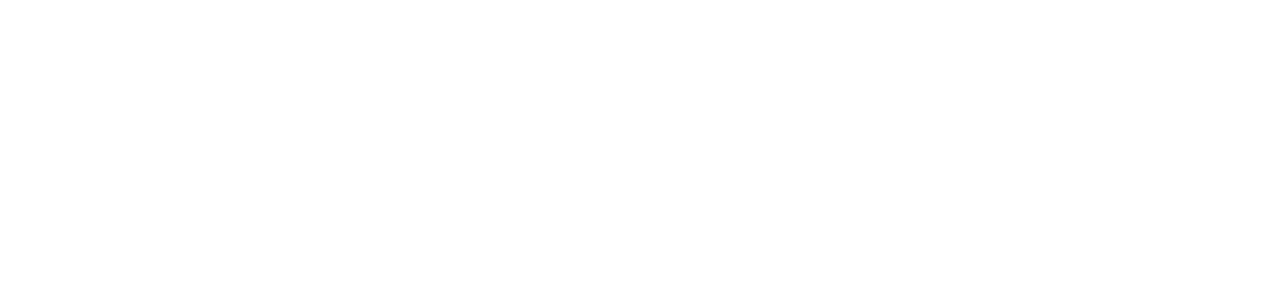
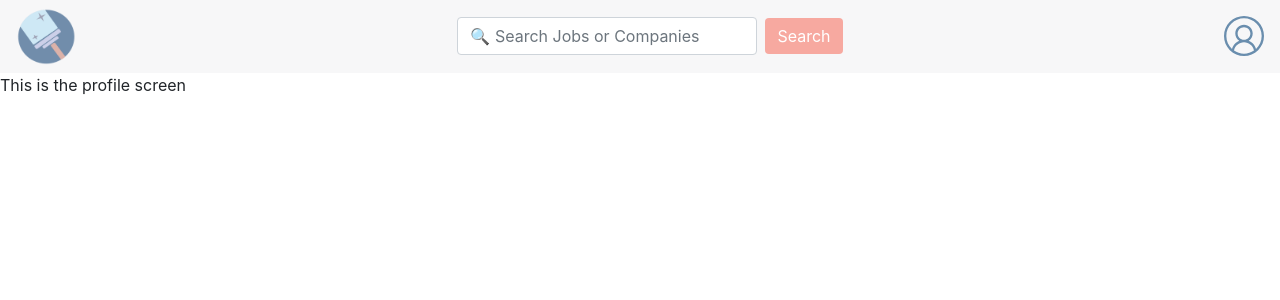
Before and after one commit to annatruelove/squeegee, a React (Create React App) app: page /profile in a window 1280 px wide. Shown: the top 300 px of the page. Built offline with nearby package versions, Linux system fonts and the light colour scheme.

Commit message:
started profile screen

```diff
--- a/src/App.js
+++ b/src/App.js
@@ -9,6 +9,7 @@
 import * as firebase from 'firebase';
 import Signin from './screens/Signin';
 import Companies from './screens/Companies';
+import Profile from './screens/Profile';
 
 // Firebase App (the core Firebase SDK) is always required and
 // must be listed before other Firebase SDKs
@@ -36,6 +37,7 @@
           <Route path='/signup' component={ Signup } />
           <Route path='/signin' component={ Signin } />
           <Route path='/companies' component={ Companies } />
+          <Route path='/profile' component={ Profile } />
         </Switch>
       </BrowserRouter>
       </>
--- a/src/screens/Navigation.js
+++ b/src/screens/Navigation.js
@@ -15,7 +15,9 @@
                     <button class="btn btn-primary my-2 my-sm-0" id="button" type="submit">Search</button>
                 </form>
               </div>
-              <img src={profile_icon} alt="logo" id="user-logo"></img>
+              <NavLink to="/profile">
+                <img src={profile_icon} alt="logo" id="user-logo"></img>
+              </NavLink>
 
           </nav>
     )
--- /dev/null
+++ b/src/screens/Profile.js
@@ -0,0 +1,19 @@
+import React from 'react';
+import Button from 'react-bootstrap/Button';
+import '../App.css';
+import { NavLink } from 'react-router-dom';
+import Navigation from './Navigation';
+
+const Profile = () => {
+
+    return (
+        <div class="">
+
+            <Navigation />
+            <p>This is the profile screen</p>
+
+        </div>
+    );
+}
+
+export default Profile;
```
